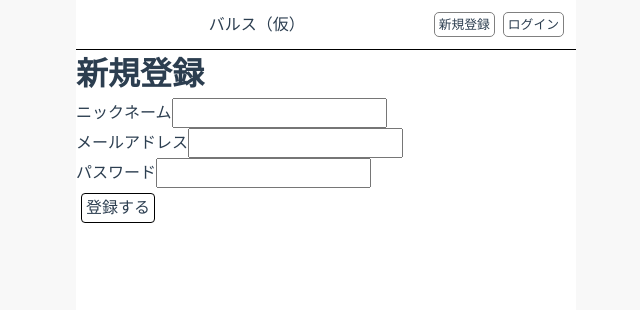
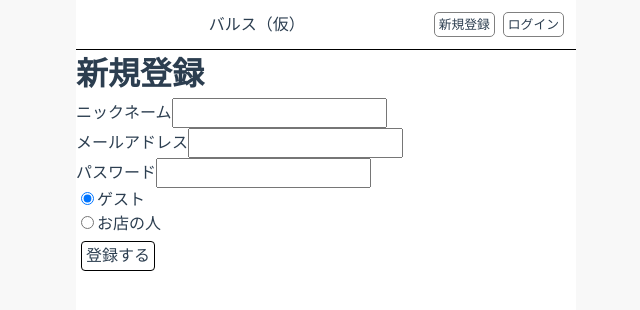
Before and after one commit to gyuta/social_creators_b, a Vue app: page /signup in a window 1280 px wide. Shown: the top 310 px of the page, without its empty margins (314-954 px from the left). Built offline with nearby package versions, Linux system fonts and the light colour scheme; no server answers; what vue-croppa would draw is missing.

Commit message:
ユーザーにguestとownerのkindを付与した

```diff
--- a/src/views/Main.vue
+++ b/src/views/Main.vue
@@ -1,7 +1,6 @@
 <template>
   <div>
     <h1>メインページ</h1>
-    <div class="c-btn">店舗アカウント作成へ</div>
     <div class="c-btn" @click="$router.push('\map')">マップへ</div>
   </div>
 </template>
--- a/src/views/Signup.vue
+++ b/src/views/Signup.vue
@@ -13,6 +13,16 @@
       <label>パスワード</label>
       <input type="password" placeholder=" " v-model="password" />
     </div>
+    <div class="field">
+      <div>
+        <input type="radio" id="guest" value="guest" name='kind' v-model="kind" checked>
+        <label for="guest">ゲスト</label>
+      </div>
+      <div>
+        <input type="radio" id="owner" value="owner" name='kind' v-model="kind" >
+        <label for="owner">お店の人</label>
+      </div>
+    </div>
     <div class='c-btn' @click='create'>
       登録する
     </div>
@@ -26,7 +36,8 @@ export default {
     return {
       name: "",
       email: "",
-      password: ""
+      password: "",
+      kind: 'guest'
     };
   },
   methods: {
@@ -40,7 +51,8 @@ export default {
             .set({
               id: result.user.uid,
               name: _this.name,
-              icon: 'https://firebasestorage.googleapis.com/v0/b/social-creators-b.appspot.com/o/userIcon%2Fdefault.png?alt=media&token=03423779-f433-4d38-85d6-d5c1e96cc81e'
+              icon: 'https://firebasestorage.googleapis.com/v0/b/social-creators-b.appspot.com/o/userIcon%2Fdefault.png?alt=media&token=03423779-f433-4d38-85d6-d5c1e96cc81e',
+              kind: _this.kind
             })
             .then( () => {
               _this.$router.push({name: 'profile', params: {id: result.user.uid}})
```
